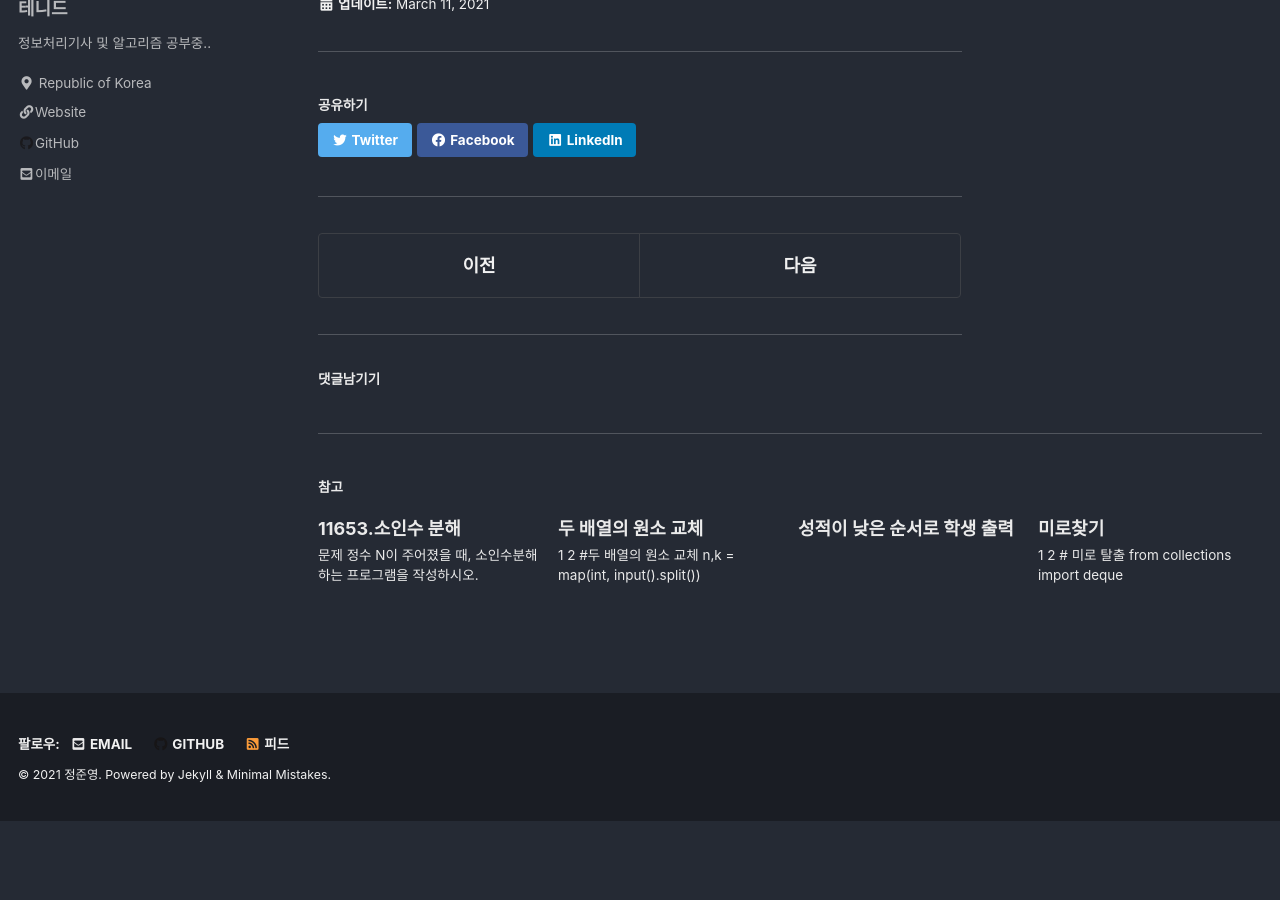
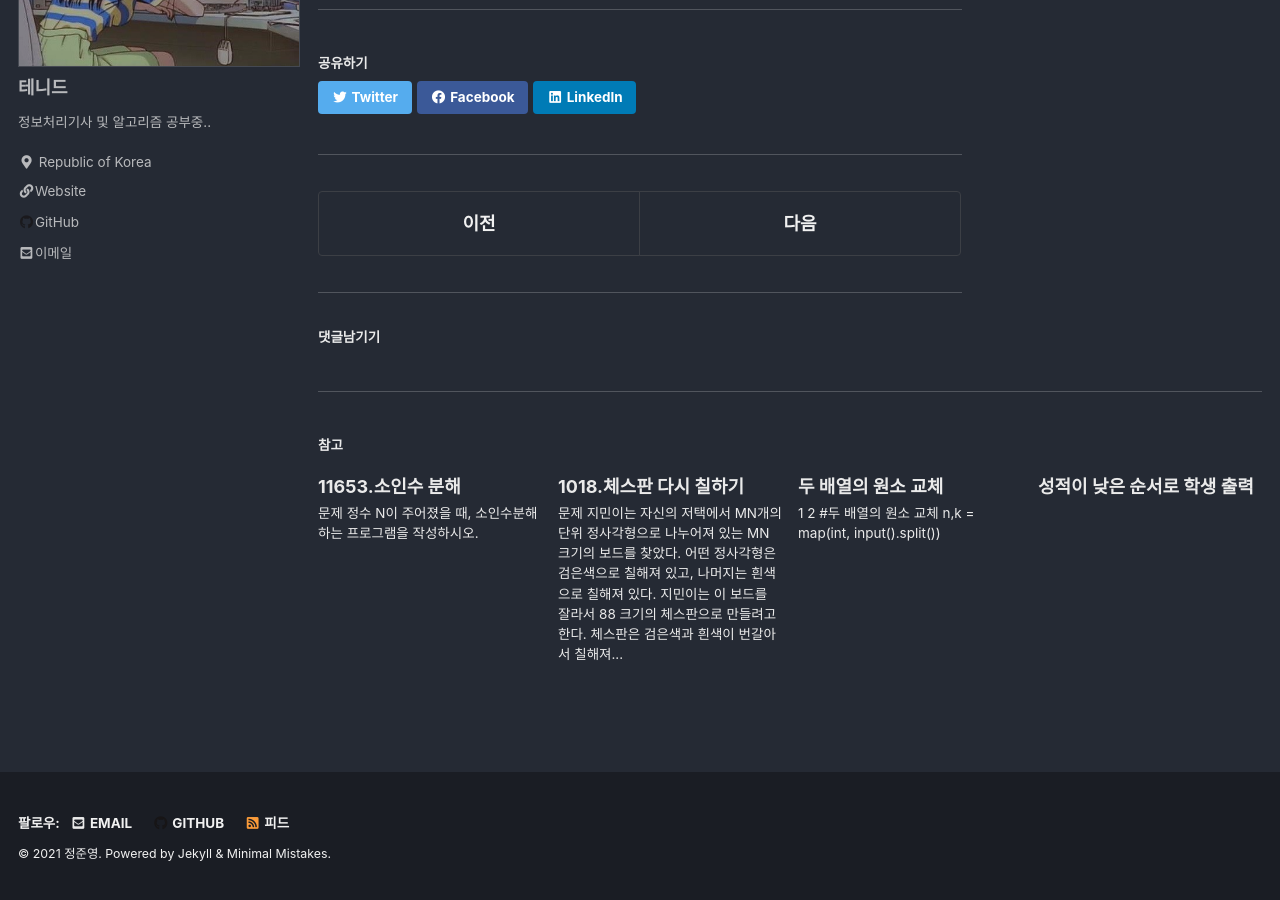
Before and after one commit to tenid/tenid.github.com, a Jekyll site: the page built from _posts/Algorithm/2021-03-11-blackJack.md, in a window 1280 px wide and 900 px high, scrolled down 1340 px. Built offline with Jekyll 4.4.1, drawn with Linux system fonts in a browser that asks for light colours; cached includes are drawn as plain includes; a script that is not in the unit is left out; comment, search, counter and statistics services are not loaded; before the commit the page ends 2161 px from its top, so only the background shows below that; part of the change alters nothing that is shown.

Commit message:
docs: Change blackJack.md docs: Add chess_board.md

```diff
--- a/_posts/Algorithm/2021-03-11-blackJack.md
+++ b/_posts/Algorithm/2021-03-11-blackJack.md
@@ -1,5 +1,5 @@
 ---
-title: 2798. 블랙잭
+title: 2798.블랙잭
 ---
 
 입력
--- /dev/null
+++ b/_posts/Algorithm/2021-03-11-chess_board.md
@@ -0,0 +1,128 @@
+---
+title: 1018.체스판 다시 칠하기
+---
+
+문제
+지민이는 자신의 저택에서 MN개의 단위 정사각형으로 나누어져 있는 M*N 크기의 보드를 찾았다. 어떤 정사각형은 검은색으로 칠해져 있고, 나머지는 흰색으로 칠해져 있다. 지민이는 이 보드를 잘라서 8*8 크기의 체스판으로 만들려고 한다.
+
+체스판은 검은색과 흰색이 번갈아서 칠해져 있어야 한다. 구체적으로, 각 칸이 검은색과 흰색 중 하나로 색칠되어 있고, 변을 공유하는 두 개의 사각형은 다른 색으로 칠해져 있어야 한다. 따라서 이 정의를 따르면 체스판을 색칠하는 경우는 두 가지뿐이다. 하나는 맨 왼쪽 위 칸이 흰색인 경우, 하나는 검은색인 경우이다.
+
+보드가 체스판처럼 칠해져 있다는 보장이 없어서, 지민이는 8*8 크기의 체스판으로 잘라낸 후에 몇 개의 정사각형을 다시 칠해야겠다고 생각했다. 당연히 8*8 크기는 아무데서나 골라도 된다. 지민이가 다시 칠해야 하는 정사각형의 최소 개수를 구하는 프로그램을 작성하시오.
+
+입력
+첫째 줄에 N과 M이 주어진다. N과 M은 8보다 크거나 같고, 50보다 작거나 같은 자연수이다. 둘째 줄부터 N개의 줄에는 보드의 각 행의 상태가 주어진다. B는 검은색이며, W는 흰색이다.
+
+출력
+첫째 줄에 지민이가 다시 칠해야 하는 정사각형 개수의 최솟값을 출력한다.
+
+
+예제 입력 1
+8 8
+WBWBWBWB
+BWBWBWBW
+WBWBWBWB
+BWBBBWBW
+WBWBWBWB
+BWBWBWBW
+WBWBWBWB
+BWBWBWBW
+
+예제 출력 1
+1
+
+{% highlight python linenos %}
+
+# 체스판 전체를 모두 바꿔야 하는 경우
+result = 64
+
+
+# 맨 왼쪽 위 칸이 흰색인 경우
+def white_color(board, row, column):
+    count = 0
+    for i in range(row, 8 + row):
+        for j in range(column, 8 + column):
+            # 짝수 행
+            if i % 2 == 0:
+                # 짝수 열
+                if j % 2 == 0:
+                    if board[i][j] == 'W':
+                        continue
+                    else:
+                        count += 1
+                # 홀수 열
+                if j % 2 == 1:
+                    if board[i][j] == 'B':
+                        continue
+                    else:
+                        count += 1
+            # 홀수 행
+            if i % 2 == 1:
+                # 짝수 열
+                if j % 2 == 0:
+                    if board[i][j] == 'B':
+                        continue
+                    else:
+                        count += 1
+                # 홀수 열
+                if j % 2 == 1:
+                    if board[i][j] == 'W':
+                        continue
+                    else:
+                        count += 1
+    return count
+
+
+# 맨 왼쪽 위 칸이 검정인 경우
+def black_color(board, row, column):
+    count = 0
+    for i in range(row, 8 + row):
+        for j in range(column, 8 + column):
+            # 짝수 행
+            if i % 2 == 0:
+                # 짝수 열
+                if j % 2 == 0:
+                    if board[i][j] == 'B':
+                        continue
+                    else:
+                        count += 1
+                # 홀수 열
+                if j % 2 == 1:
+                    if board[i][j] == 'W':
+                        continue
+                    else:
+                        count += 1
+            # 홀수 행
+            if i % 2 == 1:
+                # 짝수 열
+                if j % 2 == 0:
+                    if board[i][j] == 'W':
+                        continue
+                    else:
+                        count += 1
+                # 홀수 열
+                if j % 2 == 1:
+                    if board[i][j] == 'B':
+                        continue
+                    else:
+                        count += 1
+    return count
+
+
+n, m = map(int, input().split())
+
+data = []
+for _ in range(n):
+    data.append(list(input()))
+
+# board에서 나올 수 있는 체스판의 모든 경우의 수
+for i in range(0, n - 7):
+    for j in range(0, m - 7):
+        # 맨 왼쪽 위칸이 검정색일 경우 혹은 흰색일 경우의 모든 경우의 수를
+        # 체크하여 가장 색칠한 횟수가 적을 경우를 찾아냄
+        result = min(result, black_color(data, i, j))
+        result = min(result, white_color(data, i, j))
+
+print(result)
+
+
+{% endhighlight %}
```
